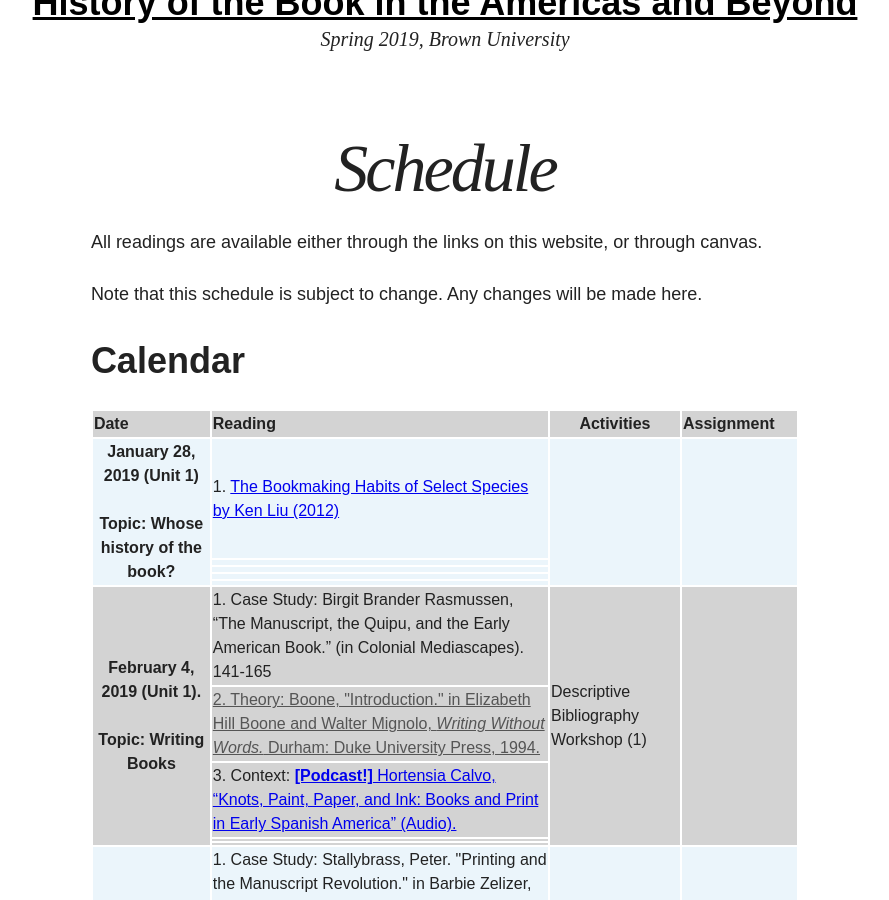
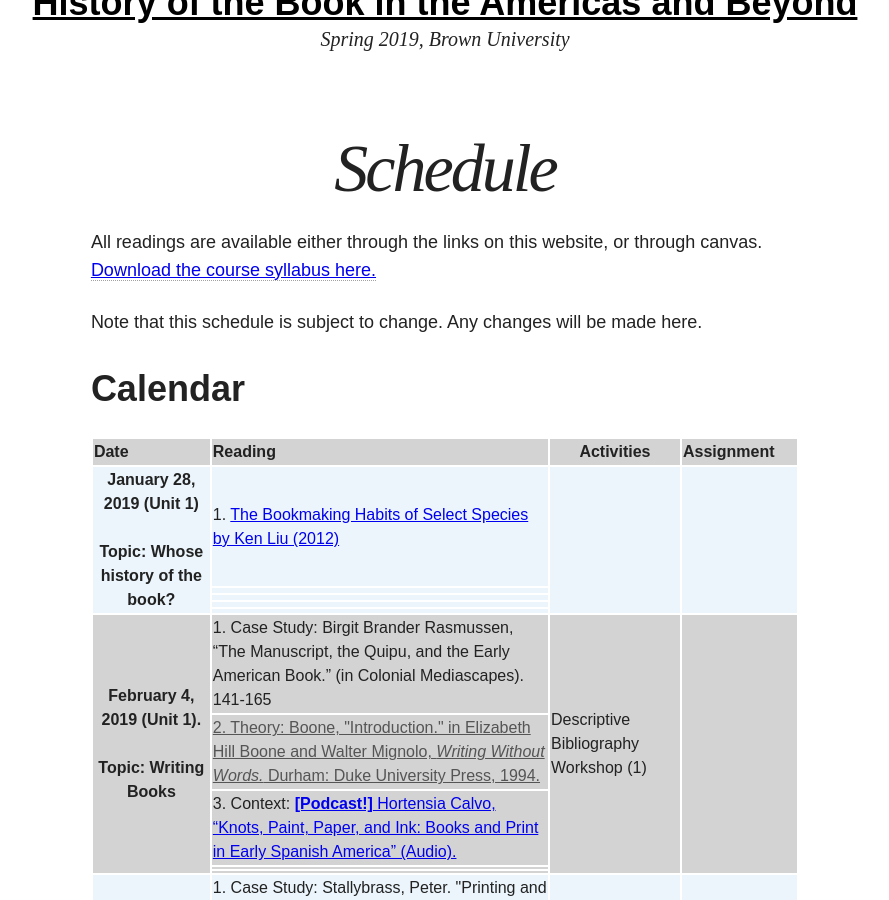
Before and after one commit to halperta/2019-bookhistory, a Jekyll site: the page built from schedule/index.md, in a window 1280 px wide and 900 px high, scrolled down 344 px. Shown: the whole window, without its empty margins (195-1084 px from the left). Built offline with Jekyll 4.4.1, drawn with Linux system fonts in a browser that asks for light colours; nearby versions of some CDN libraries.

Commit message:
syllabus

```diff
--- a/schedule/index.md
+++ b/schedule/index.md
@@ -4,7 +4,7 @@
 Image:
 ---
 
-All readings are available either through the links on this website, or through canvas.
+All readings are available either through the links on this website, or through canvas. [Download the course syllabus here.](/pdf/BookHistorySyllabusSpring2019.pdf)
 
 Note that this schedule is subject to change. Any changes will be made here.
 
```
Also changed, not shown: 5 other files.
